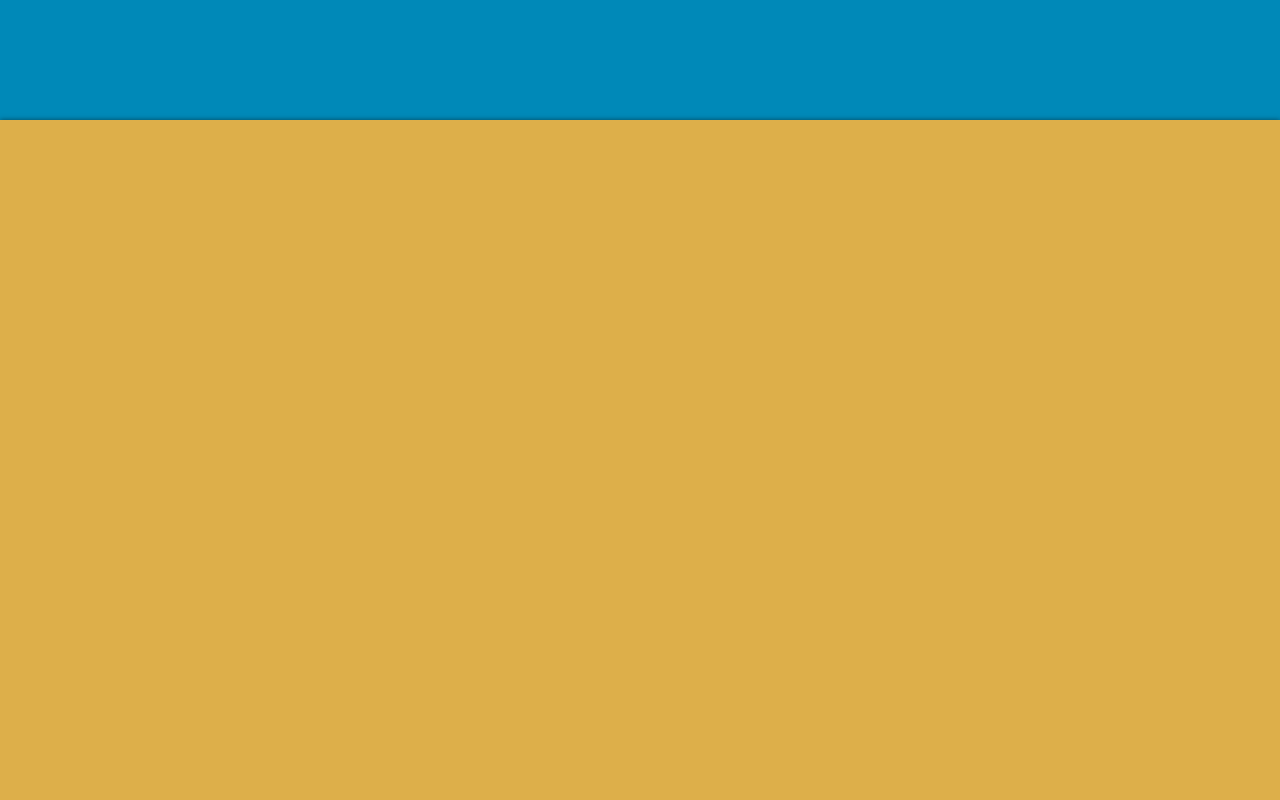
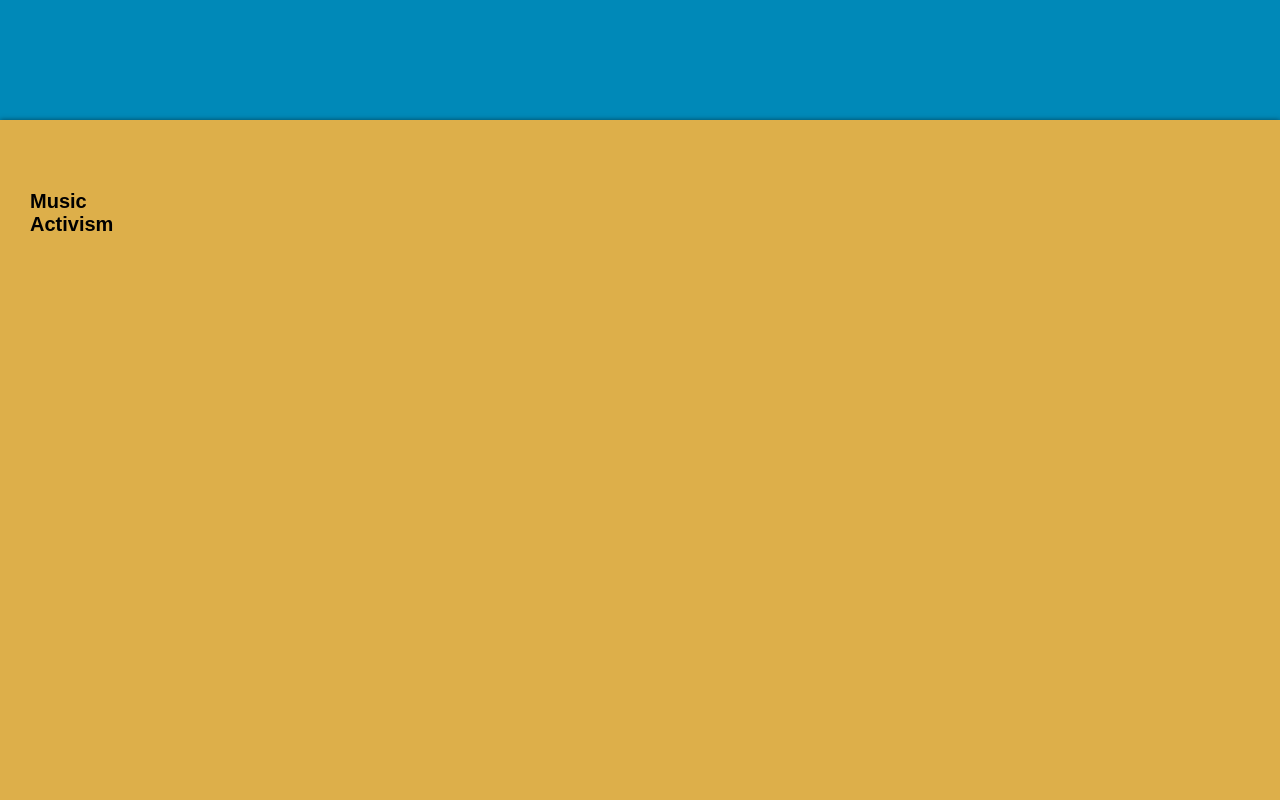
Before and after one commit to csobrien90/csobrien90.github.io, a React (Create React App) app: page / in a window 1280 px wide. Shown: the part 1480-2280 px from the top of the page. Built offline with nearby package versions, Linux system fonts and the light colour scheme; a web font is replaced by a local one.

Commit message:
add interest card component

```diff
--- /dev/null
+++ b/src/components/InterestCard.js
@@ -0,0 +1,24 @@
+import React from 'react';
+
+
+class InterestCard extends React.Component {
+    constructor(props) {
+        super(props);
+        this.state = {
+            title: props.title,
+			key: props.key
+        }
+    }
+
+    //in the future, should probably improve "dangerouslySetInnerHTML" use (below) due to potential security risks
+
+    render() {
+        return(
+            <article className='interestCard' key={this.state.key}>
+				<h4>{this.state.title}</h4>
+			</article>
+        )
+    }
+}
+
+export default InterestCard;
--- a/src/components/Interests.js
+++ b/src/components/Interests.js
@@ -1,10 +1,15 @@
 import React from 'react';
+import InterestCard from './InterestCard.js';
+import interests from '../interests.json';
 
 class Interests extends React.Component {
 	render() {
 		return(
 			<section  id="interests">
 				<h2 className='sr-only'>Interests</h2>
+				{interests.map((interest, index) => {
+					return <InterestCard title={interest.title} key={index} />
+				})}
 			</section>
 		)
 	}
--- /dev/null
+++ b/src/interests.json
@@ -0,0 +1,8 @@
+[
+	{
+		"title": "Music"
+	},
+	{
+		"title": "Activism"
+	}
+]
```
